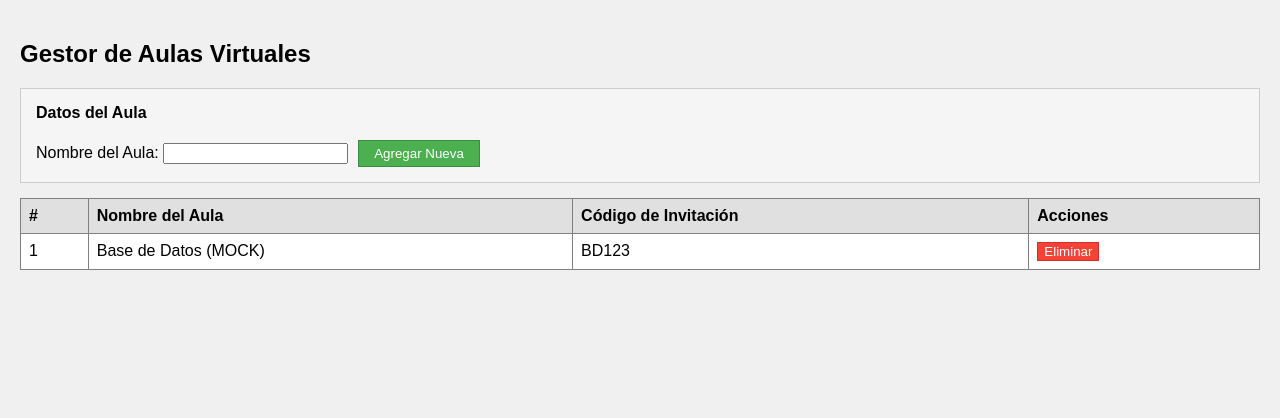
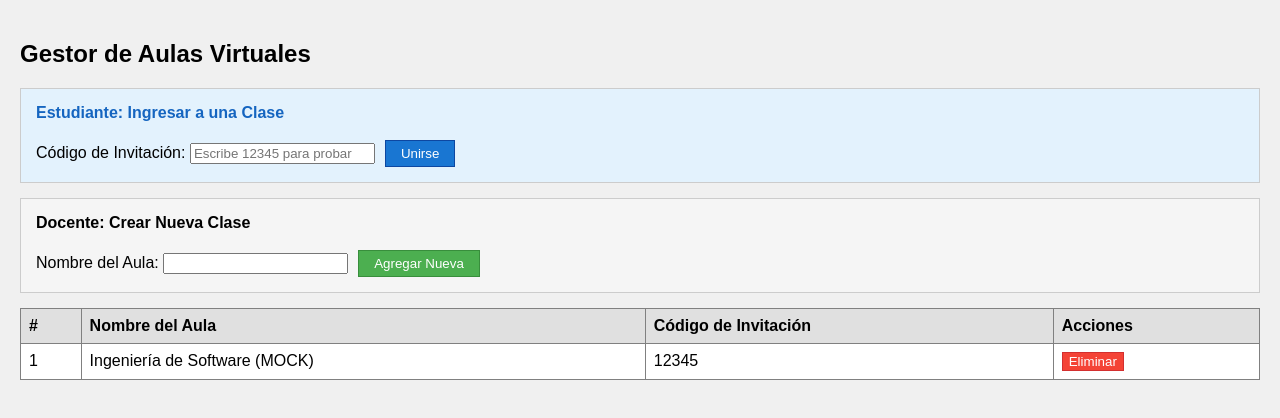
Before and after one commit to fran-laz/Proyecto-Aula-Virtual, a React (Vite) app in the folder client/: page / in a window 1280 px wide. Shown: the top 418 px of the page. Built offline with nearby package versions, Linux system fonts and the light colour scheme.

Commit message:
Funcionalidad de ingreso a clase por codigo añadida

```diff
--- a/client/src/App.jsx
+++ b/client/src/App.jsx
@@ -6,14 +6,16 @@ function App() {
   const [aulas, setAulas] = useState([]);
   const [nombre, setNombre] = useState('');
 
+  // Estado para la nueva funcionalidad (HU 2)
+  const [codigoIngreso, setCodigoIngreso] = useState('');
+
   useEffect(() => {
     fetchAulas();
   }, []);
 
   const fetchAulas = async () => {
     if (!supabase) {
-      // Mock para cuando no hayan puesto credenciales reales en .env
-      setAulas([{ id: 1, nombre: 'Base de Datos (MOCK)', codigo: 'BD123' }]);
+      setAulas([{ id: 1, nombre: 'Ingeniería de Software (MOCK)', codigo: '12345' }]);
       return;
     }
     const { data, error } = await supabase.from('aulas').select('*');
@@ -26,7 +28,6 @@ function App() {
     if (!nombre.trim()) return;
     const codigo = Math.random().toString(36).substring(2, 8).toUpperCase();
 
-    // Optimistic UI o mock mode
     const newAula = { nombre, codigo };
     setAulas([...aulas, newAula]);
     setNombre('');
@@ -37,12 +38,42 @@ function App() {
     }
   };
 
+  // Función para HU 2: Estudiante entra a clase
+  const handleIngresar = () => {
+    if (codigoIngreso.trim() === '12345') {
+      alert('¡Ingreso exitoso! Te has unido a la clase: Ingeniería de Software');
+      setCodigoIngreso('');
+    } else if (codigoIngreso.trim().length > 0) {
+      alert('Código incorrecto. Intenta probando con el código de prueba: 12345');
+    }
+  };
+
   return (
     <div style={{ padding: '20px', fontFamily: 'sans-serif' }}>
       <h2>Gestor de Aulas Virtuales</h2>
 
+      {/* Panel 1: Ingreso Estudiante (HU 2) */}
+      <div style={{ border: '1px solid #ccc', padding: '15px', marginBottom: '15px', background: '#e3f2fd' }}>
+        <strong style={{ color: '#1565c0' }}>Estudiante: Ingresar a una Clase</strong><br/><br/>
+        <label>Código de Invitación: </label>
+        <input
+          type="text"
+          value={codigoIngreso}
+          onChange={(e) => setCodigoIngreso(e.target.value)}
+          style={{ marginRight: '10px' }}
+          placeholder="Escribe 12345 para probar"
+        />
+        <button
+          onClick={handleIngresar}
+          style={{ background: '#1976d2', color: 'white', padding: '5px 15px', cursor: 'pointer', border: '1px solid #0d47a1' }}
+        >
+          Unirse
+        </button>
+      </div>
+
+      {/* Panel 2: Creación Docente (HU 0) */}
       <div style={{ border: '1px solid #ccc', padding: '15px', marginBottom: '15px', background: '#f5f5f5' }}>
-        <strong>Datos del Aula</strong><br/><br/>
+        <strong>Docente: Crear Nueva Clase</strong><br/><br/>
         <label>Nombre del Aula: </label>
         <input
           type="text"
```
